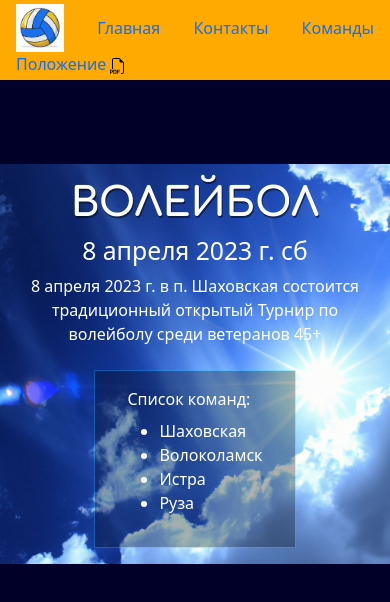
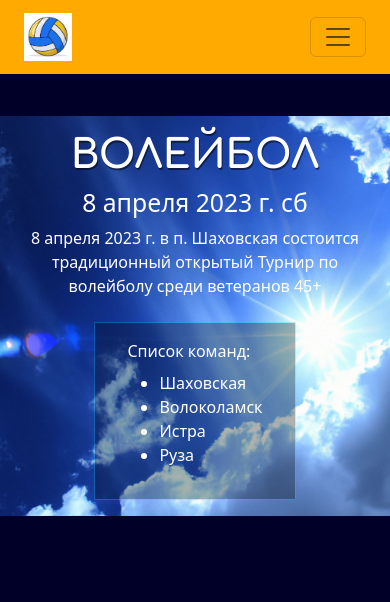
Before and after one commit to MaxWebJS/volley_8apr2023, a plain HTML site: page teams.html in a window 390 px wide. Drawn offline with nearby package versions, Linux system fonts and the light colour scheme.

Commit message:
regular changes

```diff
--- a/style_2.css
+++ b/style_2.css
@@ -3,6 +3,12 @@ body {
   min-height: 100vh;
   background: hsl(40 100% 47%);
   background-image: linear-gradient(hsl(240 100% 8% / 1), hsl(240 100% 8% / 1));
+}
+body a {
+  width: auto;
+}
+body a:hover {
+  font-size: 100%;
 }
 p {
   margin-bottom: 0.5rem;
@@ -10,6 +16,12 @@ p {
 .my__header {
   background: hsl(40 100% 50%);
   /* align-items: center; */
+}
+nav {
+  background: hsl(40 100% 50%) !important;
+}
+.navbar-toggler:focus {
+  box-shadow: none;
 }
 .my__header--logo img {
   /* background-image: url(./img/V200W.webp); */
@@ -53,6 +65,9 @@ h1 {
   .my__sections:nth-child(3) {
     display: none;
   }
+  .my__position-relative {
+    top: 5vh;
+  }
 }
 @media (min-width: 846px) {
   li.teams {
--- a/teams.html
+++ b/teams.html
@@ -28,40 +28,41 @@
       <!-- HEADER START-->
       <div class="row my__row--header">
         <header class="col my__header">
-          <!-- <div class="container"> -->
-          <ul class="nav align-items-center justify-content-between p-1">
-            <li>
-              <div class="my__header--logo">
-                <!-- <a class="nav-link active d-block" aria-current="page" href="#"> -->
-                <img
+          <nav class="navbar navbar-expand-lg">
+            <div class="container-fluid">
+              <a class="navbar-brand my__header--logo" href="#"
+                ><img
                   src="./img/ballon-volley-ball_78370-346.avif"
                   alt="logo image"
-                />
-                <!-- </a> -->
-              </div>
+              /></a>
+              <button
+                class="navbar-toggler"
+                type="button"
+                data-bs-toggle="collapse"
+                data-bs-target="#navbarSupportedContent"
+                aria-controls="navbarSupportedContent"
+                aria-expanded="false"
+                aria-label="Toggle navigation"
+              >
+                <span class="navbar-toggler-icon"></span>
+              </button>
+              <div class="collapse navbar-collapse" id="navbarSupportedContent">
+                <ul class="navbar-nav me-auto mb-2 mb-lg-0">
+                  <li class="nav-item">
+                    <a class="nav-link active" aria-current="page" href="./"
+                      >Главная</a
+                    >
                   </li>
 
-            <li class="nav-item d-flex flex-column align-items-center">
-              <a class="nav-link p-0" href="./">Главная</a>
-              <!-- <a class="nav-link p-0" href="tel:+79266046641"
-                >+(926)604-66-41</a
-              > -->
+                  <li class="nav-item">
+                    <a class="nav-link" href="#">Контакты</a>
                   </li>
-            <li class="nav-item d-flex flex-column align-items-center">
-              <a class="nav-link p-0" href="#">Контакты</a>
-              <!-- <a class="nav-link p-0" href="tel:+79266046641"
-                >+(926)604-66-41</a
-              > -->
-            </li>
-            <li class="nav-item d-flex flex-column align-items-center">
-              <a class="nav-link p-0" href="./teams.html">Команды</a>
-              <!-- <a class="nav-link p-0" href="tel:+79266046641"
-                >+(926)604-66-41</a
-              > -->
+
+                  <li class="nav-item">
+                    <a class="nav-link" href="./teams.html">Команды</a>
                   </li>
 
                   <li>
-              <!-- <p class="m-0 text-center"> -->
                     <a
                       class="nav-link p-0"
                       href="./Положение по ветеранам 08.04.2023.pdf"
@@ -82,10 +83,11 @@
                         />
                       </svg>
                     </a>
-              <!-- </p> -->
                   </li>
                 </ul>
-          <!-- </div> -->
+              </div>
+            </div>
+          </nav>
         </header>
       </div>
       <!-- HEADER END-->
```
Also changed, not shown: index.html (+4 -55 lines). Lines whose indentation alone changed are shown as unchanged.
